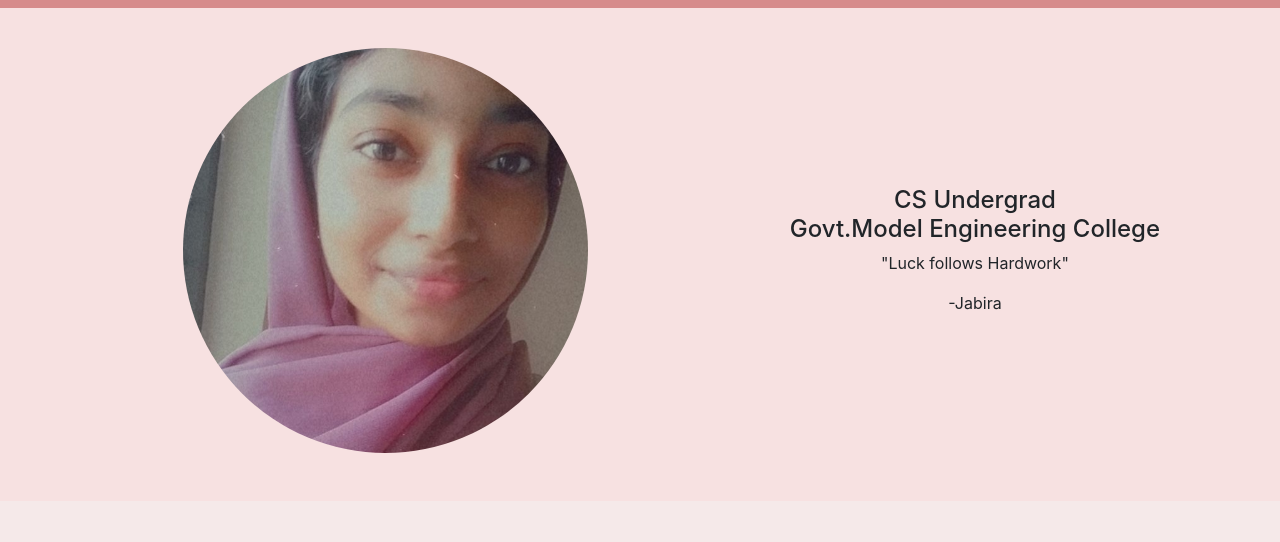
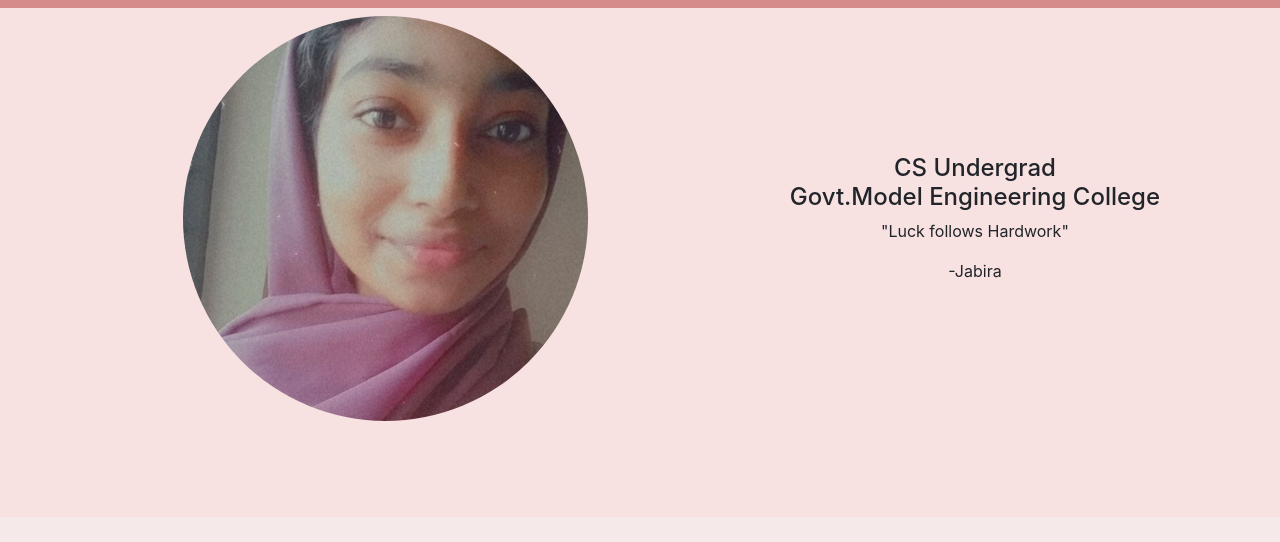
Before and after one commit to jabirafarhath/jabira-static-website, a plain HTML site: page index.html in a window 1280 px wide. Shown: the part 80-622 px from the top of the page. Drawn offline with nearby package versions, Linux system fonts and the light colour scheme.

Commit message:
Update index.html

```diff
--- a/index.html
+++ b/index.html
@@ -40,7 +40,7 @@
         </div>
       </div>
     </header>
-    <section class="bg3-section1" id="section-home">
+    <section class="bg3-section1 p-5" id="section-home">
       <div class="container">
         <div class="row align-items-center">
           <div class="col-md-6 mx-auto">
```
